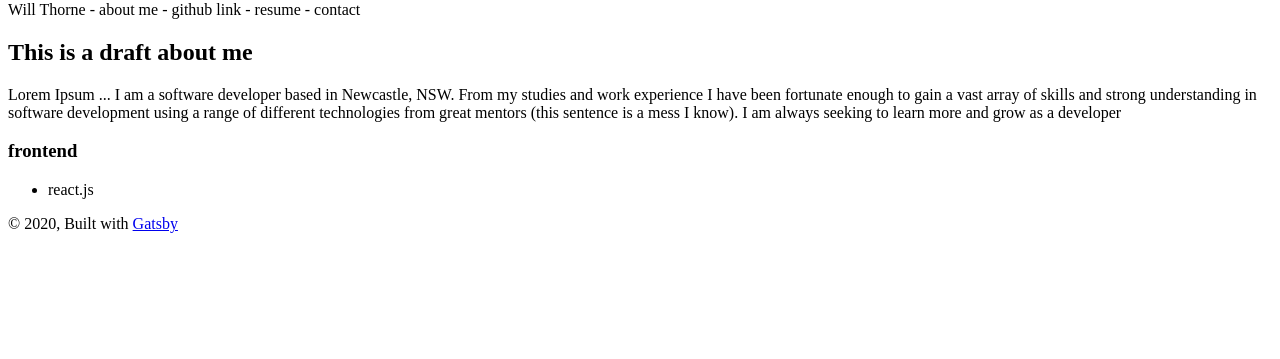
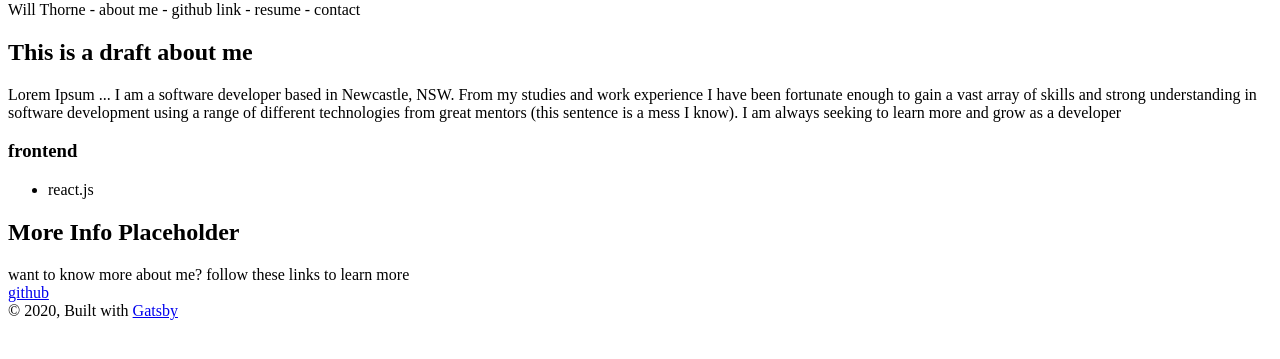
Before and after one commit to 318Thorne/my-website, a Gatsby site: page / in a window 1280 px wide. Shown: the part 105-464 px from the top of the page. Built offline with nearby package versions, Linux system fonts and the light colour scheme; Gatsby itself is replaced by a stand-in of ours.

Commit message:
added component with description and external links

```diff
--- /dev/null
+++ b/src/components/more-info.js
@@ -0,0 +1,11 @@
+import React from "react"
+
+const MoreInfo = ({ title, description, links }) => (
+  <div>
+    <h2>{title}</h2>
+    <div>{description}</div>
+    {links && links.map(link => <a href={link.url}>{link.text}</a>)}
+  </div>
+)
+
+export default MoreInfo
--- a/src/pages/index.js
+++ b/src/pages/index.js
@@ -3,8 +3,14 @@ import Layout from "../components/layout"
 import SEO from "../components/seo"
 import About from "../components/about"
 import SkillsList from "../components/skills/skills-list"
+import MoreInfo from "../components/more-info"
 
 const skillsPlaceholder = [{ title: "frontend", skills: ["react.js"] }]
+const moreInfoPlaceholder = {
+  title: "More Info Placeholder",
+  description: "want to know more about me? follow these links to learn more",
+  links: [{ text: "github", url: "https://github.com/318thorne" }],
+}
 
 const IndexPage = () => (
   <Layout>
@@ -12,6 +18,7 @@ const IndexPage = () => (
     Will Thorne - about me - github link - resume - contact
     <About />
     <SkillsList skillCategories={skillsPlaceholder} />
+    <MoreInfo {...moreInfoPlaceholder} />
   </Layout>
 )
 
```
